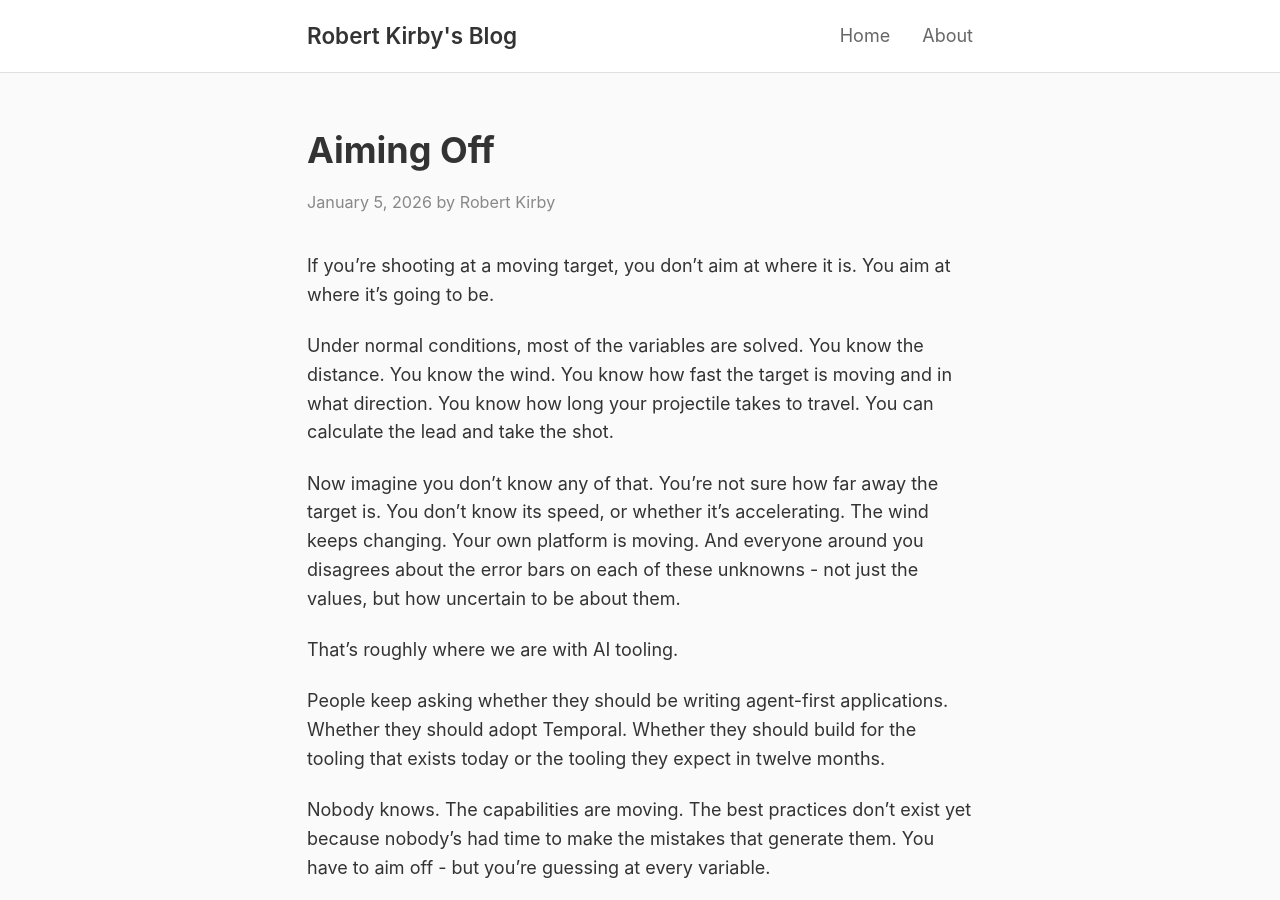
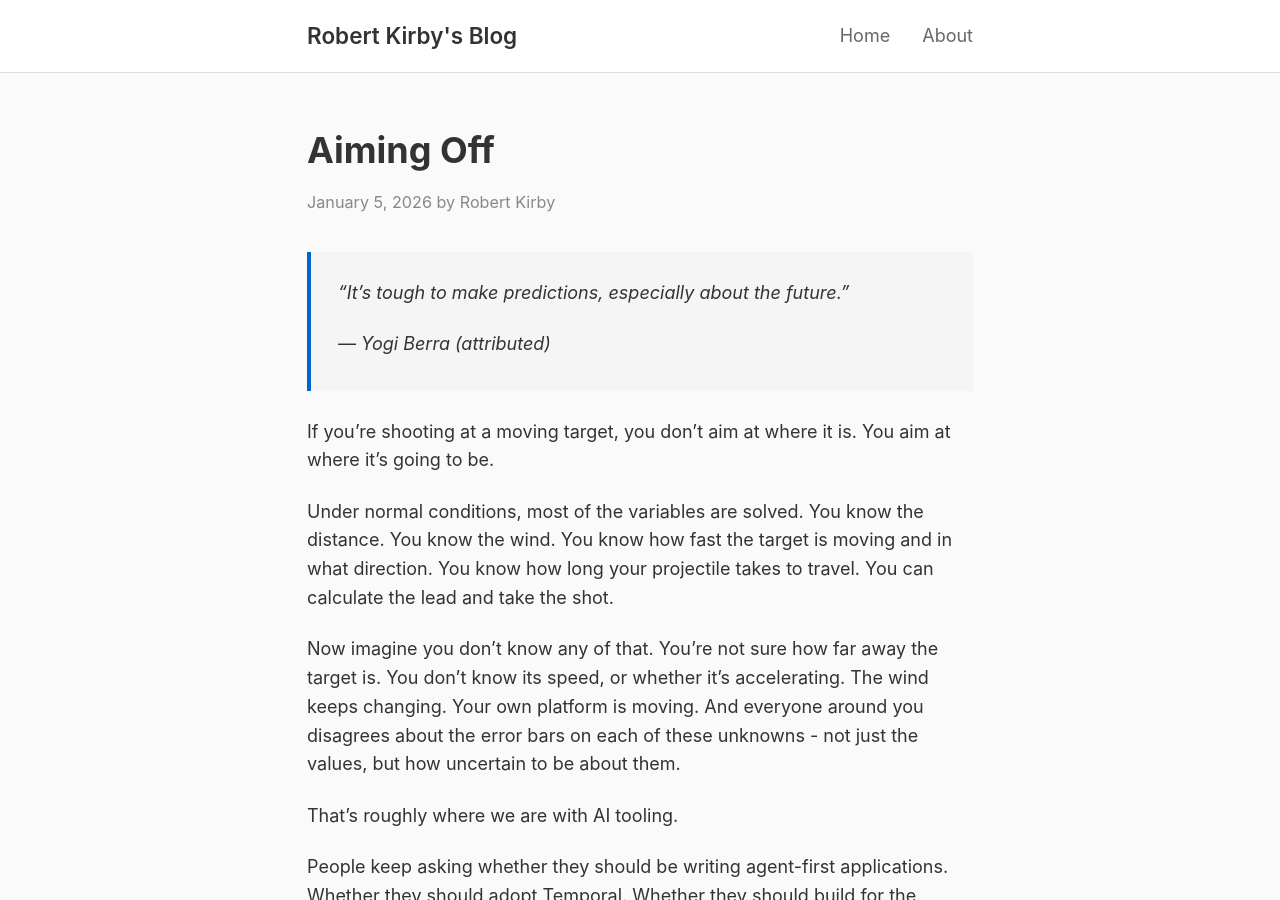
Before and after one commit to rob137/rob137.github.io, a Jekyll site: the page built from _posts/2026-01-05-aiming-off.md, in a window 1280 px wide and 900 px high. Built offline with Jekyll 4.4.1, drawn with Linux system fonts in a browser that asks for light colours.

Commit message:
Add Yogi Berra epigraph

```diff
--- a/_posts/2026-01-05-aiming-off.md
+++ b/_posts/2026-01-05-aiming-off.md
@@ -5,6 +5,10 @@ date: 2026-01-05 12:45:00 +0000
 tags: [ai, strategy, uncertainty, history]
 excerpt: "When everything's moving, you have to aim where the target will be. The early hackers knew this."
 ---
+
+> "It's tough to make predictions, especially about the future."
+>
+> — Yogi Berra (attributed)
 
 If you're shooting at a moving target, you don't aim at where it is. You aim at where it's going to be.
 
```
